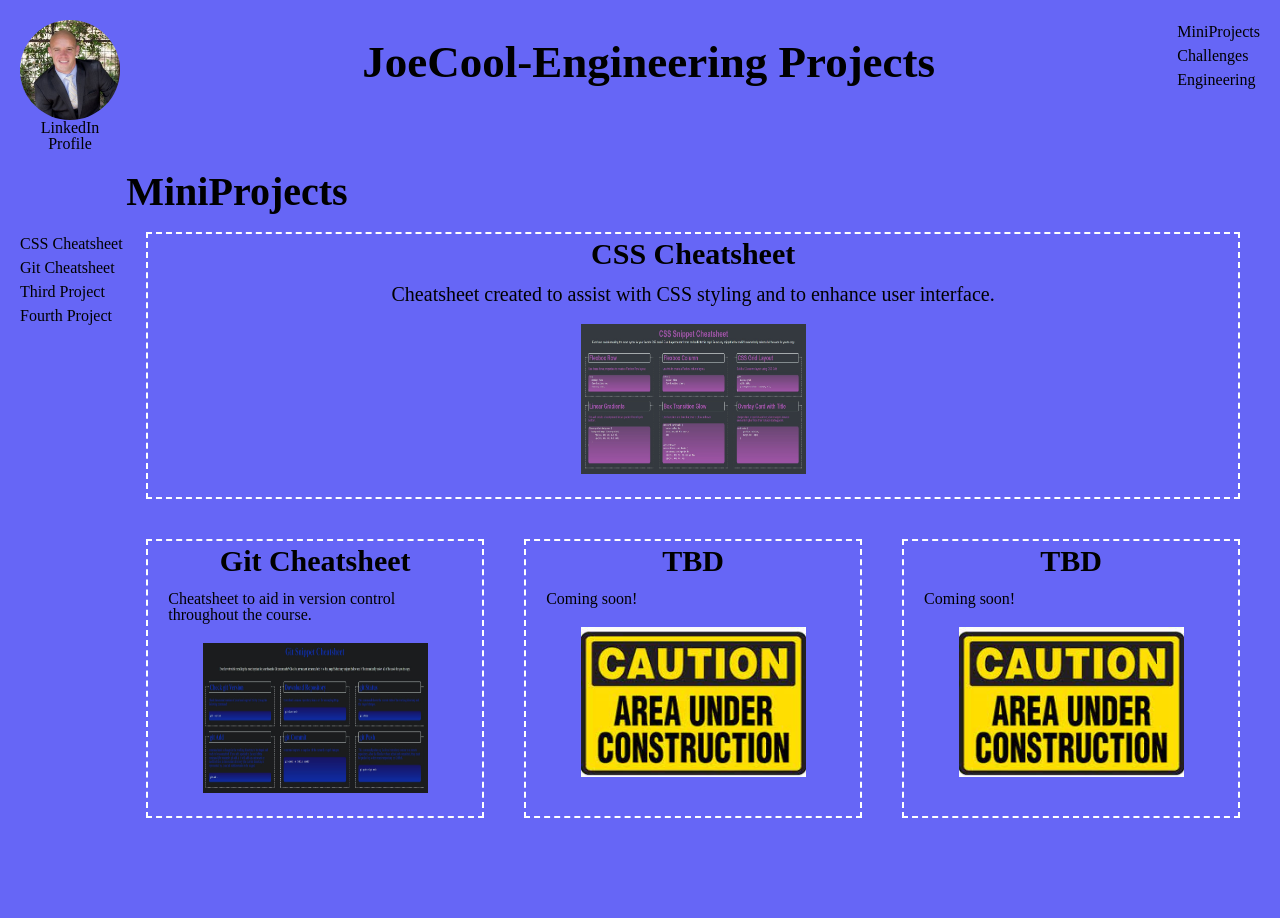
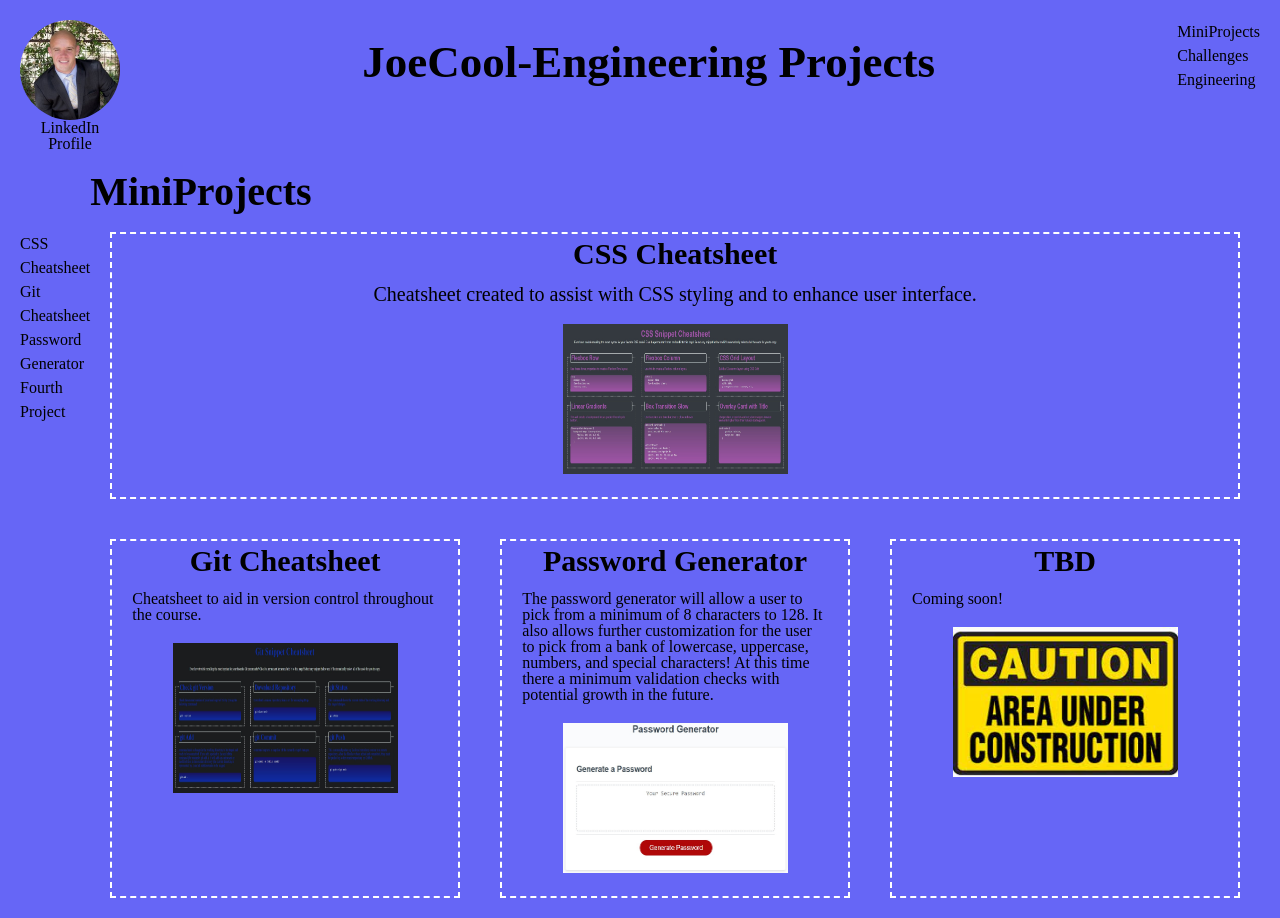
Before and after one commit to JoeCool-Engineer/JoeCool-Engineer_Projects, a plain HTML site: page index.html in a window 1280 px wide. Before the commit the page ends 838 px from the top, so only its background shows below. Drawn offline with Linux system fonts and the light colour scheme.

Commit message:
added password generator card

```diff
--- a/index.html
+++ b/index.html
@@ -36,7 +36,7 @@
     <aside>
         <a href="#firstProject">CSS Cheatsheet</a>
         <a href="#gitCheatsheet">Git Cheatsheet</a>
-        <a href="#">Third Project</a>
+        <a href="#passwordGenerator">Password <br>Generator</a>
         <a href="#">Fourth Project</a>
      </aside>
 
@@ -65,12 +65,16 @@
                 </div>
             </div>
         </article>
-        <article id="thirdProject">
+        <article id="passwordGenerator">
             <div class="card">
-                <h3>TBD</h3>
-                <p>Coming soon!</p>
+                <h3>Password Generator</h3>
+                <p>The password generator will allow a user to pick from a minimum of 8 characters to 128.
+                    It also allows further customization for the user to pick from a bank of lowercase, uppercase,
+                    numbers, and special characters! At this time there a minimum validation checks with potential growth
+                    in the future.
+                </p>
                 <div class="project">
-                    <img src="./assets/images/construction.jpg" alt="Git Cheatsheet">
+                    <a href="https://joecool-engineer.github.io/JoeCool_Password_Generator/"><img src="./assets/images/passwordGenerator.jpg" alt="Git Cheatsheet"></a>
                 </div>
             </div>
         </article>
```
Also changed, not shown: assets/images/passwordGenerator.jpg (added).
